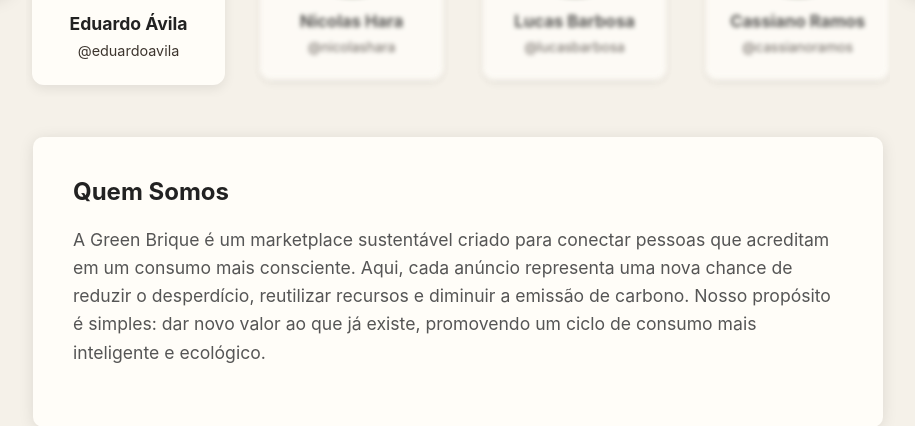
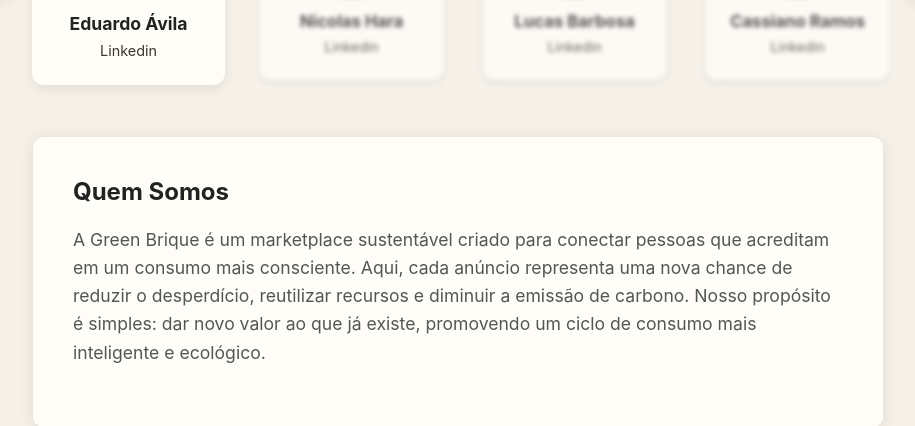
Before and after one commit to lbarbosac/green-brique, a PHP site: page /sobreNos.php in a window 1280 px wide. Shown: the part 262-688 px from the top of the page, without its empty margins (182-1097 px from the left). Run offline with PHP 8.4, Linux system fonts and the light colour scheme.

Commit message:
Sobre nós atualizado com Linkedin incluso

```diff
--- a/sobreNos/sobreNos.php
+++ b/sobreNos/sobreNos.php
@@ -20,33 +20,33 @@
         <div class="card active">
           <img src="https://avatars.githubusercontent.com/u/178475000?v=4" alt="Eduardo Ávila">
           <h2>Eduardo Ávila</h2>
-          <a href="#">@eduardoavila</a>
+          <a href="https://www.linkedin.com/in/avilazduduu/">Linkedin</a>
         </div>
         <div class="card">
           <img src="https://www.estadao.com.br/resizer/v2/CYLWEHO24VGPHMXEGRCRAYA6ZY.jpg?quality=80&auth=d80226d4d83977c2b1bfd625f73d01247f194672066d1a488631dc71d1aa1d9f&width=1200&height=1200&smart=true" alt="Nicolas Hara">
           <h2>Nicolas Hara</h2>
-          <a href="#">@nicolashara</a>
+          <a href="https://www.linkedin.com/in/nicolas-hara-302733344/">Linkedin</a>
         </div>
         <div class="card">
           <img src="https://avatars.githubusercontent.com/u/178474865?v=4" alt="Lucas Barbosa">
           <h2>Lucas Barbosa</h2>
-          <a href="#">@lucasbarbosa</a>
+          <a href="https://www.linkedin.com/in/lbarbosac/">Linkedin</a>
         </div>
         <div class="card">
           <img src="https://avatars.githubusercontent.com/u/178387402?s=400&u=9d8b3e5d44c477a6dd0b9c6d405c5a17c9ca26f7&v=4" alt="Cassiano Ramos">
           <h2>Cassiano Ramos</h2>
-          <a href="#">@cassianoramos</a>
+          <a href="https://www.linkedin.com/in/cassiano-ramos-252a19343/">Linkedin</a>
         </div>
         <div class="card">
           <img src="https://avatars.githubusercontent.com/u/5431806?v=4" alt="Sandreco">
           <h2>Sandreco</h2>
-          <a href="#">@sandreco</a>
+          <a href="https://www.linkedin.com/in/eisandromc/">Linkedin</a>
         </div>
 
         <div class="card">
-          <img src="imagens/sandreco.png" alt="Sandreco">
-          <h2>Willi</h2>
-          <a href="#">@will</a>
+          <img src="https://media.licdn.com/dms/image/v2/C4D03AQFM3zToSB5okA/profile-displayphoto-shrink_800_800/profile-displayphoto-shrink_800_800/0/1518147550912?e=1764806400&v=beta&t=oeRAHxAvgcyrt2r0-LGN4keafG1iFdhqeDapOrSIKOA" alt="Sandreco">
+          <h2>Willian</h2>
+          <a href="https://www.linkedin.com/in/willian-de-campos-vieira-6331b292/">Linkedin</a>
         </div>
       </div>
 
```
